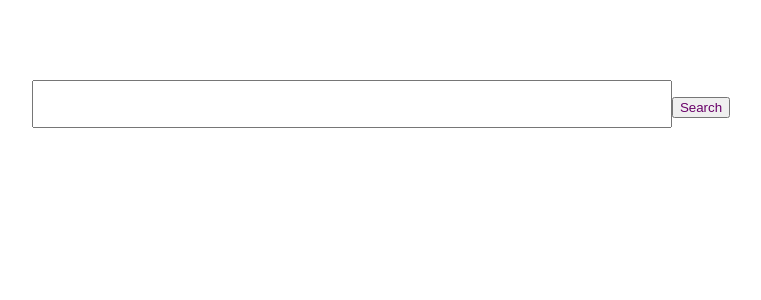
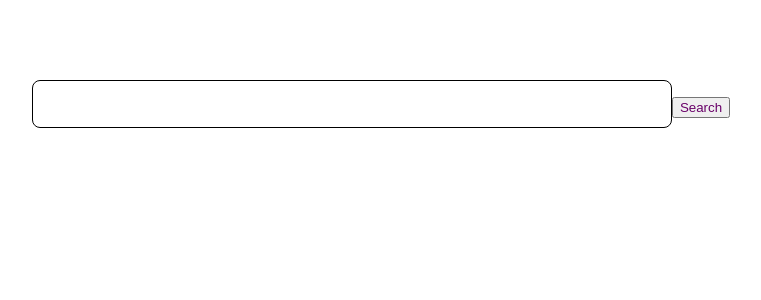
Before and after one commit to W1nt3rR/news-website-project, a React (Create React App) app: page / in a window 1280 px wide. Shown: the top 300 px of the page, without its empty margins (259-1020 px from the left). Built offline with nearby package versions, Linux system fonts and the light colour scheme.

Commit message:
Add border-radius to search Component

```diff
--- a/src/components/SearchInput/searchInput.module.scss
+++ b/src/components/SearchInput/searchInput.module.scss
@@ -5,4 +5,6 @@
     height: 48px;
     font-size: 24px;
     padding: 0 16px;
+    border-radius: $border-radius;
+    border: 1px solid black;
 }
```
